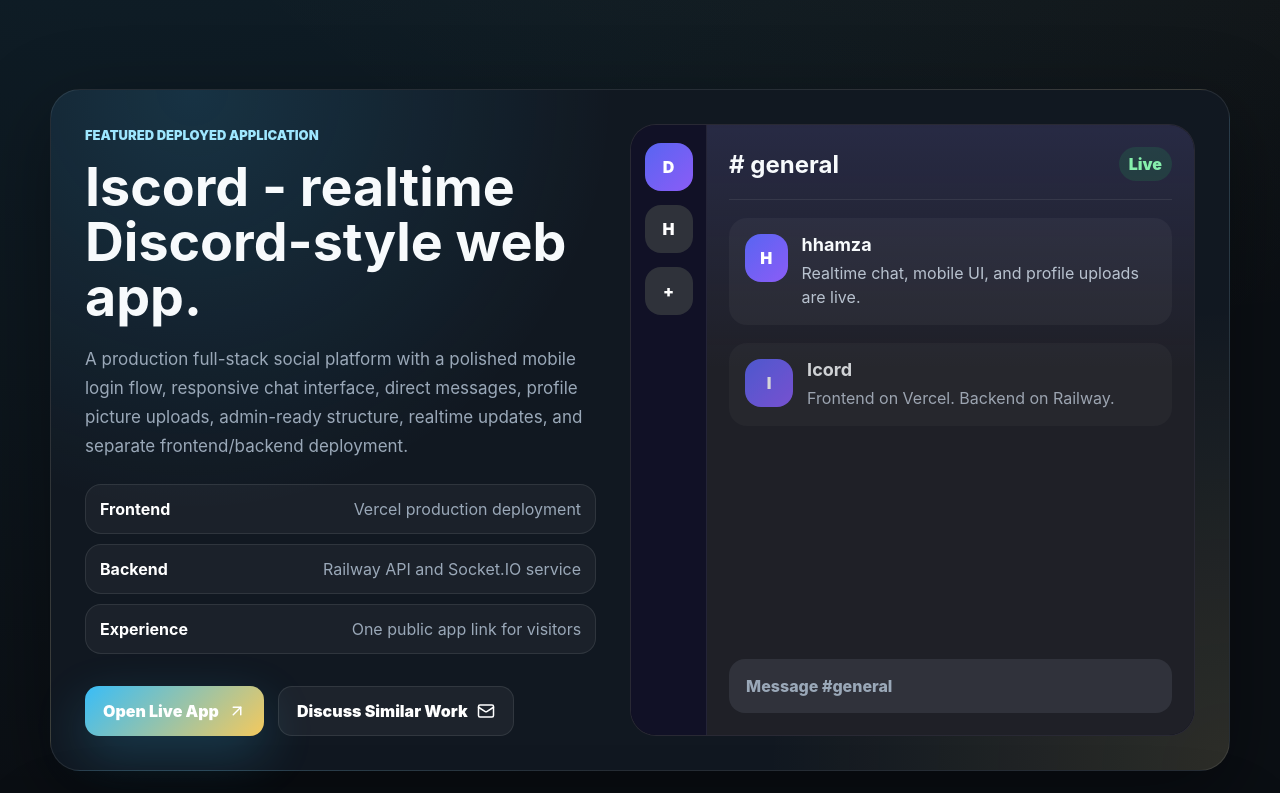
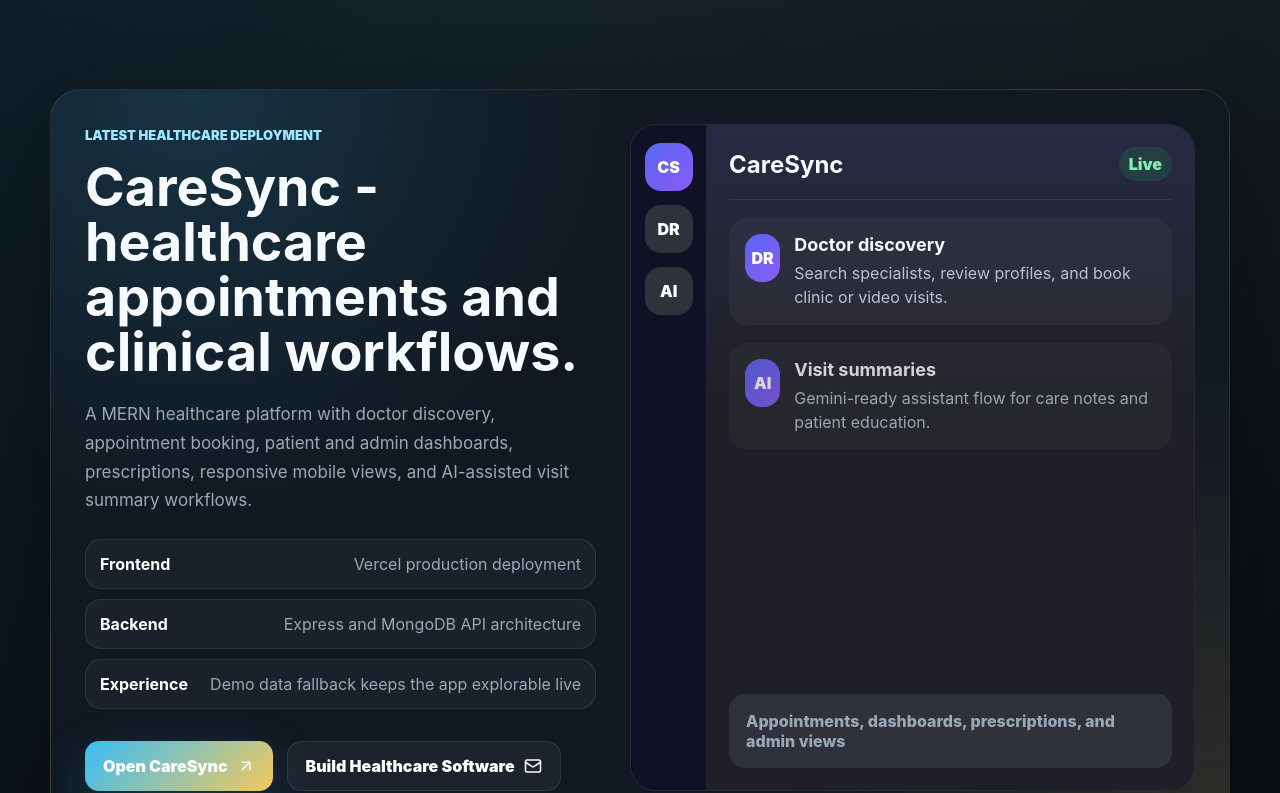
Before and after one commit to hamzahere28/hamza-portfolio, a React (Vite) app: page / in a window 1280 px wide. Shown: the part 1027-1820 px from the top of the page. Built offline with nearby package versions, Linux system fonts and the light colour scheme.

Commit message:
Add CareSync healthcare project

```diff
--- a/src/main.jsx
+++ b/src/main.jsx
@@ -20,6 +20,14 @@
 import "./styles.css";
 
 const projects = [
+  {
+    title: "CareSync",
+    type: "MERN Healthcare Platform",
+    description:
+      "A deployed healthcare appointment platform with doctor discovery, booking, dashboards, prescriptions, admin workflows, and AI-assisted visit summaries.",
+    stack: ["React", "Express", "MongoDB", "Gemini API", "Vercel"],
+    link: "https://caresync-healthcare-platform.vercel.app"
+  },
   {
     title: "Iscord",
     type: "Live Full-Stack Product",
@@ -64,7 +72,7 @@
 ];
 
 const stats = [
-  ["3+", "Production-ready apps"],
+  ["4+", "Production-ready apps"],
   ["BSE", "Software engineering"],
   ["React + Node", "Core expertise"],
   ["Flutter", "Mobile development"]
@@ -185,6 +193,80 @@
         </section>
 
         <section className="featured-app" id="featured">
+          <div className="featured-copy">
+            <span className="project-type">Latest healthcare deployment</span>
+            <h2>CareSync - healthcare appointments and clinical workflows.</h2>
+            <p>
+              A MERN healthcare platform with doctor discovery, appointment
+              booking, patient and admin dashboards, prescriptions, responsive
+              mobile views, and AI-assisted visit summary workflows.
+            </p>
+
+            <div className="deployment-list" aria-label="CareSync deployment details">
+              <div>
+                <strong>Frontend</strong>
+                <span>Vercel production deployment</span>
+              </div>
+              <div>
+                <strong>Backend</strong>
+                <span>Express and MongoDB API architecture</span>
+              </div>
+              <div>
+                <strong>Experience</strong>
+                <span>Demo data fallback keeps the app explorable live</span>
+              </div>
+            </div>
+
+            <div className="hero-actions">
+              <a className="primary-btn" href="https://caresync-healthcare-platform.vercel.app" target="_blank" rel="noreferrer">
+                Open CareSync
+                <ArrowUpRight size={18} />
+              </a>
+
+              <a className="secondary-btn" href="#contact">
+                Build Healthcare Software
+                <Mail size={18} />
+              </a>
+            </div>
+          </div>
+
+          <a
+            className="app-preview healthcare-preview"
+            href="https://caresync-healthcare-platform.vercel.app"
+            target="_blank"
+            rel="noreferrer"
+            aria-label="Open the live CareSync healthcare platform"
+          >
+            <div className="preview-sidebar">
+              <span className="active-bubble">CS</span>
+              <span>DR</span>
+              <span>AI</span>
+            </div>
+            <div className="preview-main">
+              <div className="preview-top">
+                <strong>CareSync</strong>
+                <span>Live</span>
+              </div>
+              <div className="preview-message">
+                <span>DR</span>
+                <div>
+                  <strong>Doctor discovery</strong>
+                  <p>Search specialists, review profiles, and book clinic or video visits.</p>
+                </div>
+              </div>
+              <div className="preview-message compact">
+                <span>AI</span>
+                <div>
+                  <strong>Visit summaries</strong>
+                  <p>Gemini-ready assistant flow for care notes and patient education.</p>
+                </div>
+              </div>
+              <div className="preview-composer">Appointments, dashboards, prescriptions, and admin views</div>
+            </div>
+          </a>
+        </section>
+
+        <section className="featured-app">
           <div className="featured-copy">
             <span className="project-type">Featured deployed application</span>
             <h2>Iscord - realtime Discord-style web app.</h2>
```
